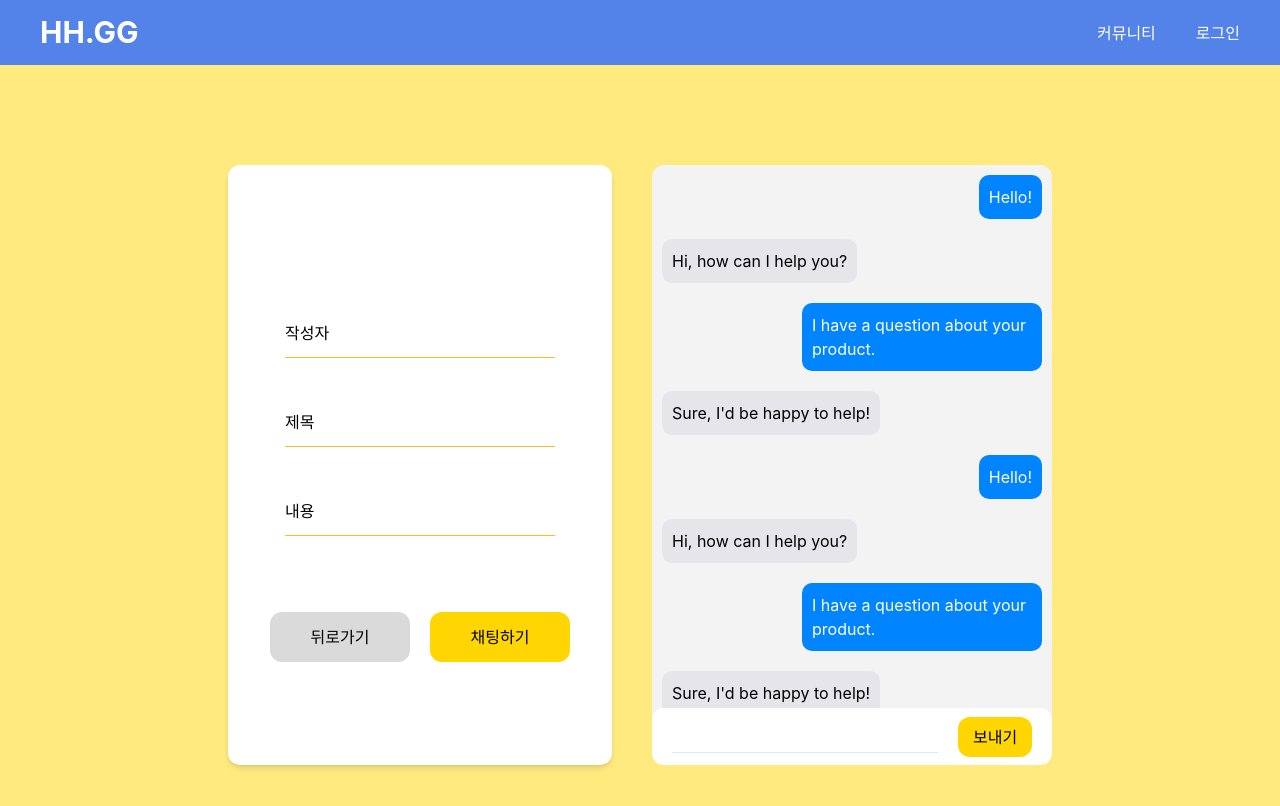
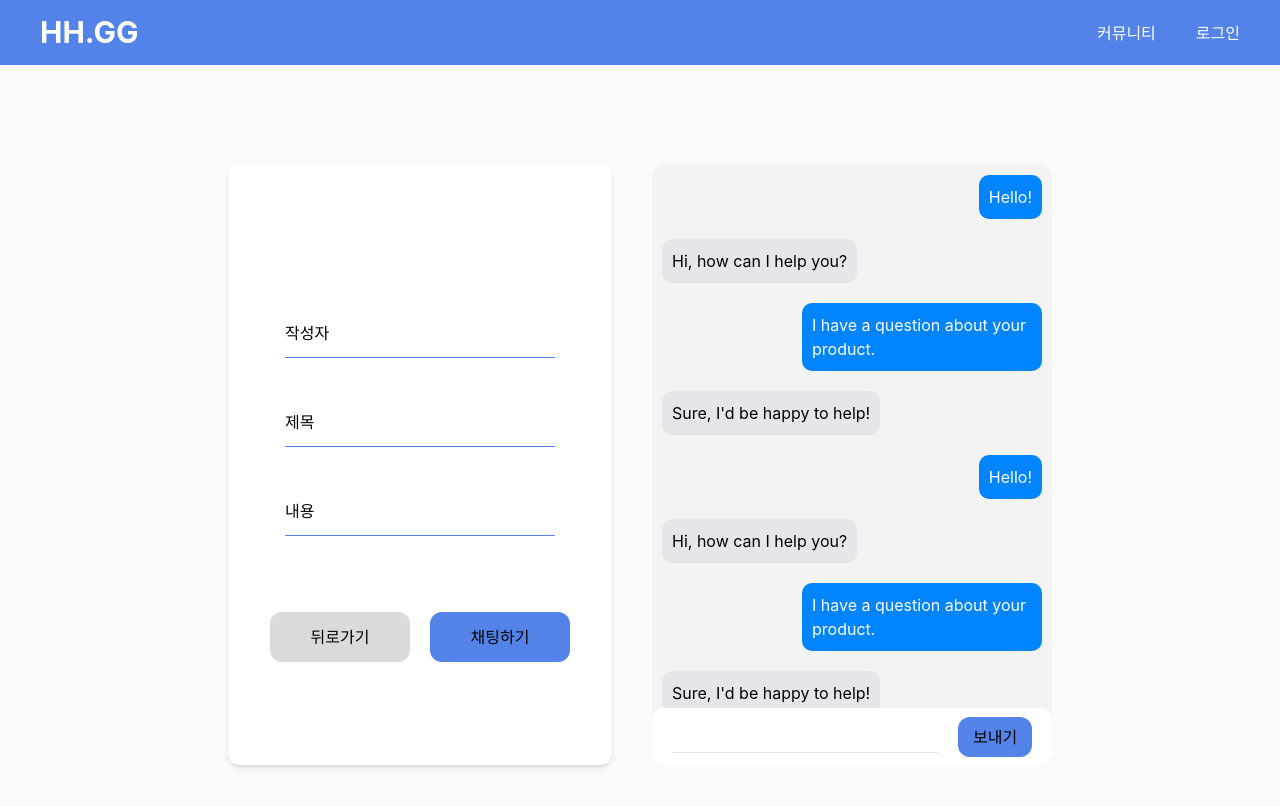
Before and after one commit to hang-hae-gg/FE-hang-hae-gg, a React (Create React App) app in the folder client/: page /detail in a window 1280 px wide. Both pictures are taken after a click on the button "채팅하기". Shown: the top 806 px of the page. Built offline with nearby package versions, Linux system fonts and the light colour scheme.

Commit message:
design: Modify color

```diff
--- a/client/src/components/Chat.jsx
+++ b/client/src/components/Chat.jsx
@@ -30,8 +30,8 @@ function Chat() {
             </div>
             <div className='flex bg-[#fff] w-[400px] mt-auto  rounded-xl'>
                 <div className='flex flex-1 justify-between mx-5 items-center gap-5'>
-                    <input className='bg-transparent border-b m mb-3 mt-5 outline-none w-full focus:border-amber-400'></input>
-                    <button className='bg-[#FFD602] w-[100px] h-[40px] rounded-xl'>보내기</button>
+                    <input className='bg-transparent border-b m mb-3 mt-5 outline-none w-full focus:border-[#5383e8]'></input>
+                    <button className='bg-[#5383e8] w-[100px] h-[40px] rounded-xl'>보내기</button>
                 </div>
             </div>
         </div>
--- a/client/src/pages/Detail.jsx
+++ b/client/src/pages/Detail.jsx
@@ -8,18 +8,18 @@ function Detail() {
   const [isChatOpen, setIsChatOpen] = useState(false);
 
   return (
-    <div className="flex flex-1 items-center justify-center py-16 bg-[#FFD602]/50 h-screen ">
+    <div className="flex flex-1 items-center justify-center py-16 bg-[#F3F5F7]/50 h-screen ">
       <div className="flex gap-10 ">
         <div className="max-w-sm mx-auto bg-white rounded-xl shadow-md flex items-center w-[700px] h-[600px] px-10">
           <div className="flex flex-1 flex-col  items-center">
             <div>
-              <div className="min-w-[270px] bg-transparent border-b  py-3 mt-10 outline-none w-full border-amber-400">
+              <div className="min-w-[270px] bg-transparent border-b  py-3 mt-10 outline-none w-full border-[#5383e8]">
                 작성자
               </div>
-              <div className="min-w-[270px] bg-transparent border-b  py-3 mt-10 outline-none w-full border-amber-400">
+              <div className="min-w-[270px] bg-transparent border-b  py-3 mt-10 outline-none w-full border-[#5383e8]">
                 제목
               </div>
-              <div className="min-w-[270px] bg-transparent border-b py-3 mt-10 outline-none w-full border-amber-400">
+              <div className="min-w-[270px] bg-transparent border-b py-3 mt-10 outline-none w-full border-[#5383e8]">
                 내용
               </div>
             </div>
@@ -32,7 +32,7 @@ function Detail() {
               </button>
               <button
                 onClick={() => setIsChatOpen(true)}
-                className="mt-14 w-[140px] h-[50px] bg-[#FFD602]  rounded-xl"
+                className="mt-14 w-[140px] h-[50px] bg-[#5383e8]  rounded-xl"
               >
                 채팅하기
               </button>
```
